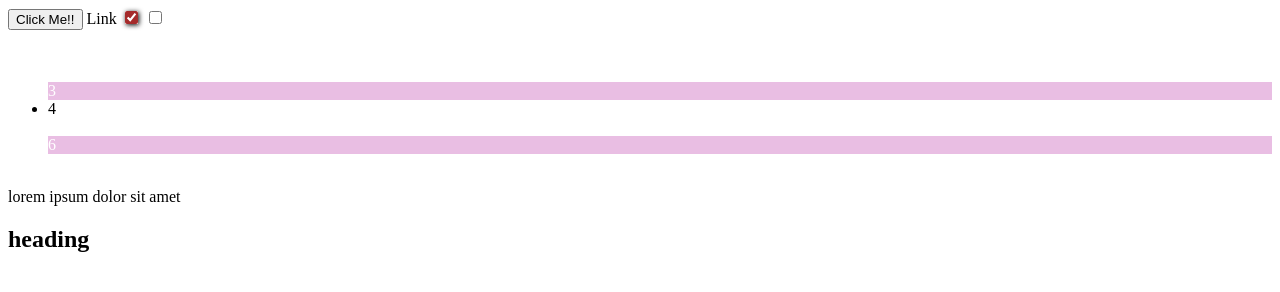
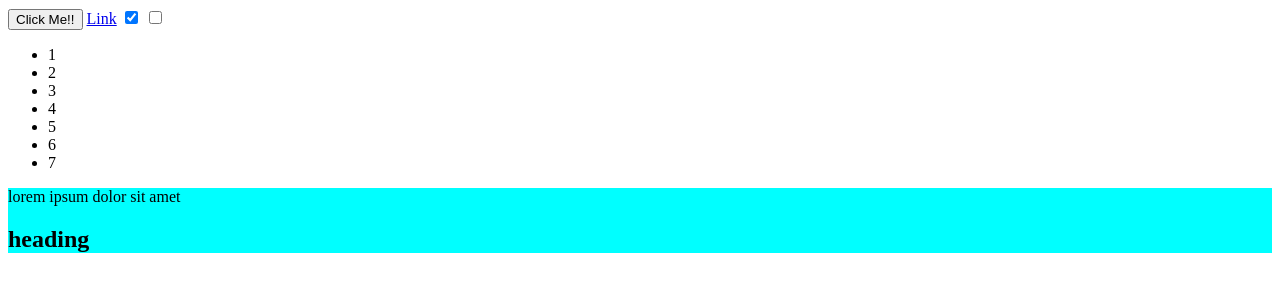
Before and after one commit to krishnagupta2107/FullStack5thSem, a plain HTML site: page psuedoclass.html in a window 1280 px wide. Drawn offline with Linux system fonts and the light colour scheme.

Commit message:
Div has and List not Pseudo Class

```diff
--- a/psuedoclass.html
+++ b/psuedoclass.html
@@ -5,7 +5,7 @@
     <meta name="viewport" content="width=device-width, initial-scale=1.0">
     <title>Document</title>
     <style>
-        button:hover{
+        /* button:hover{
             background-color: black;
             color: whitesmoke;
         }
@@ -13,7 +13,7 @@
             background-color: blue;
             color:whitesmoke;
         } */
-        button:focus{
+        /* button:focus{
             background-color: cyan;
             color:hotpink
         }
@@ -30,13 +30,13 @@
         }
         li:nth-child(3n){
             background-color: rgb(233, 190, 227);
-        }
-         li:not(:nth-child(4)){
+        } */
+        /* li:not(:nth-child(4)){
             color: white;
         } */
 
-        div:has(p){
-            background-color: rgb(0, 255, 255);
+        div:has(h2){
+            background-color: cyan;
         }
     </style>
 </head>
@@ -55,10 +55,8 @@
         <li>6</li>
         <li>7</li>
     </ul>
-     <div>
+    <div>
         <p>lorem ipsum dolor sit amet</p>
-    </div>
-    <div>
         <h2>heading</h2>
     </div>
 </body>
```
